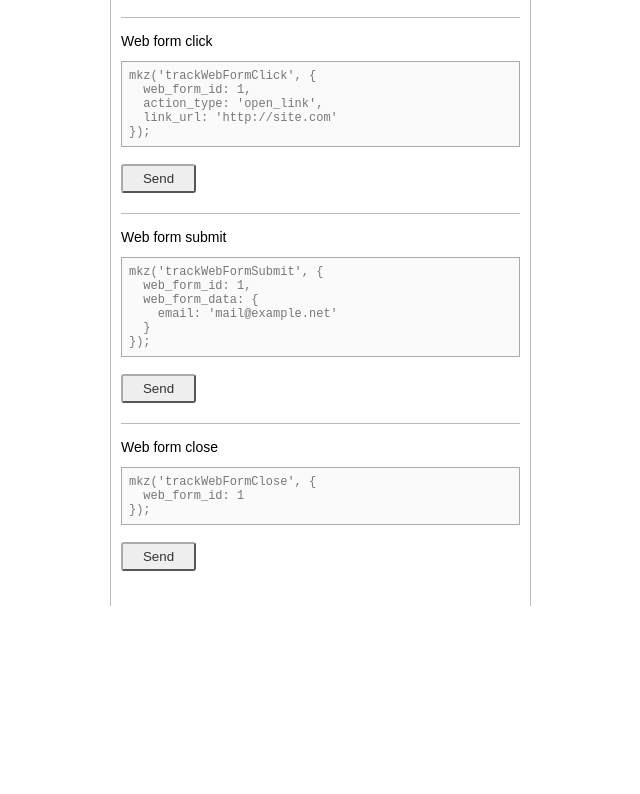
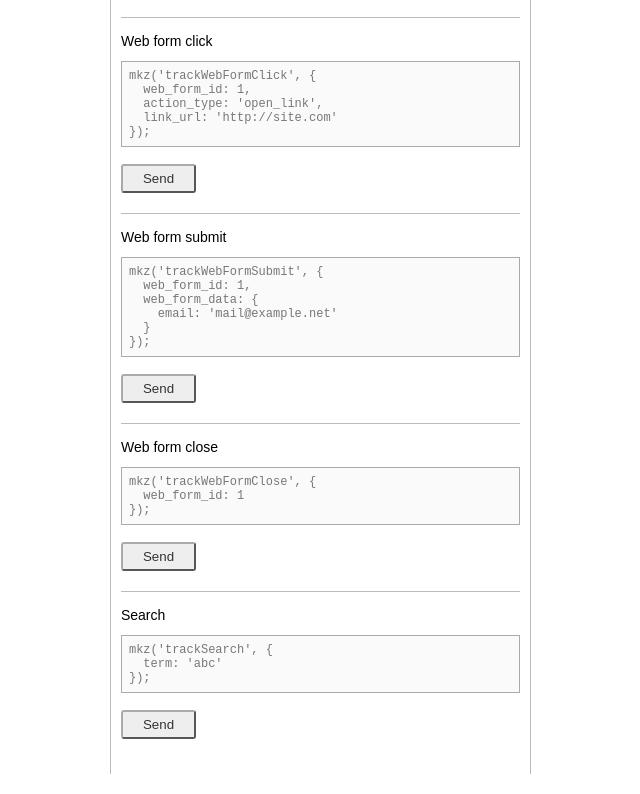
Before and after one commit to Convead/markeaze-js-tracker, a website: page index.html in a window 1280 px wide. Shown: the part 2167-2961 px from the top of the page, without its empty margins (319-959 px from the left). Before the commit the page ends 2793 px from the top, so only its background shows below. Drawn offline with Linux system fonts and the light colour scheme; files whose address does not match are found by name.

Commit message:
Add example for search events

```diff
--- a/index.html
+++ b/index.html
@@ -386,6 +386,13 @@ mkz('trackVisitorUpdate', {
 });</pre>
             <button onclick="bindScript(this);">Send</button>
           </li>
+          <li>
+            Search<br />
+            <pre>mkz('trackSearch', {
+  term: 'abc'
+});</pre>
+            <button onclick="bindScript(this);">Send</button>
+          </li>
 
         </ul>
 
```
